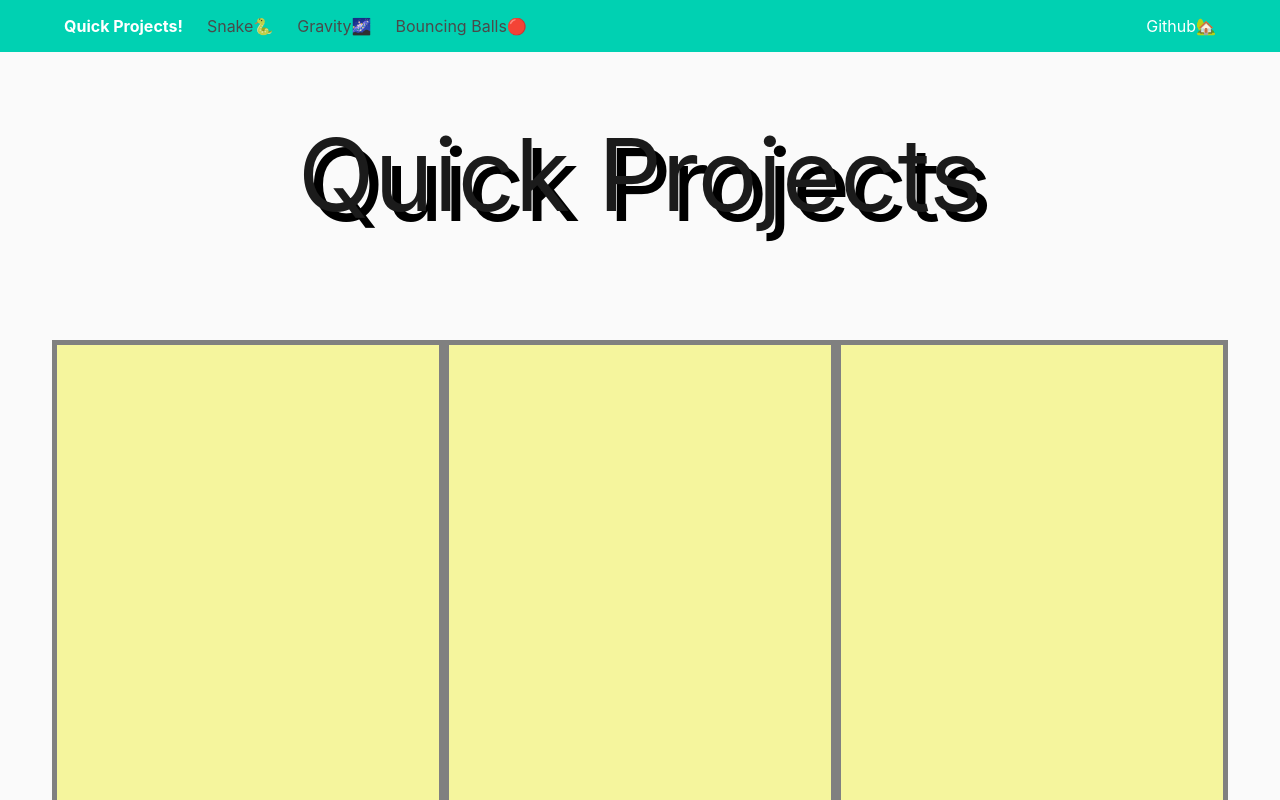
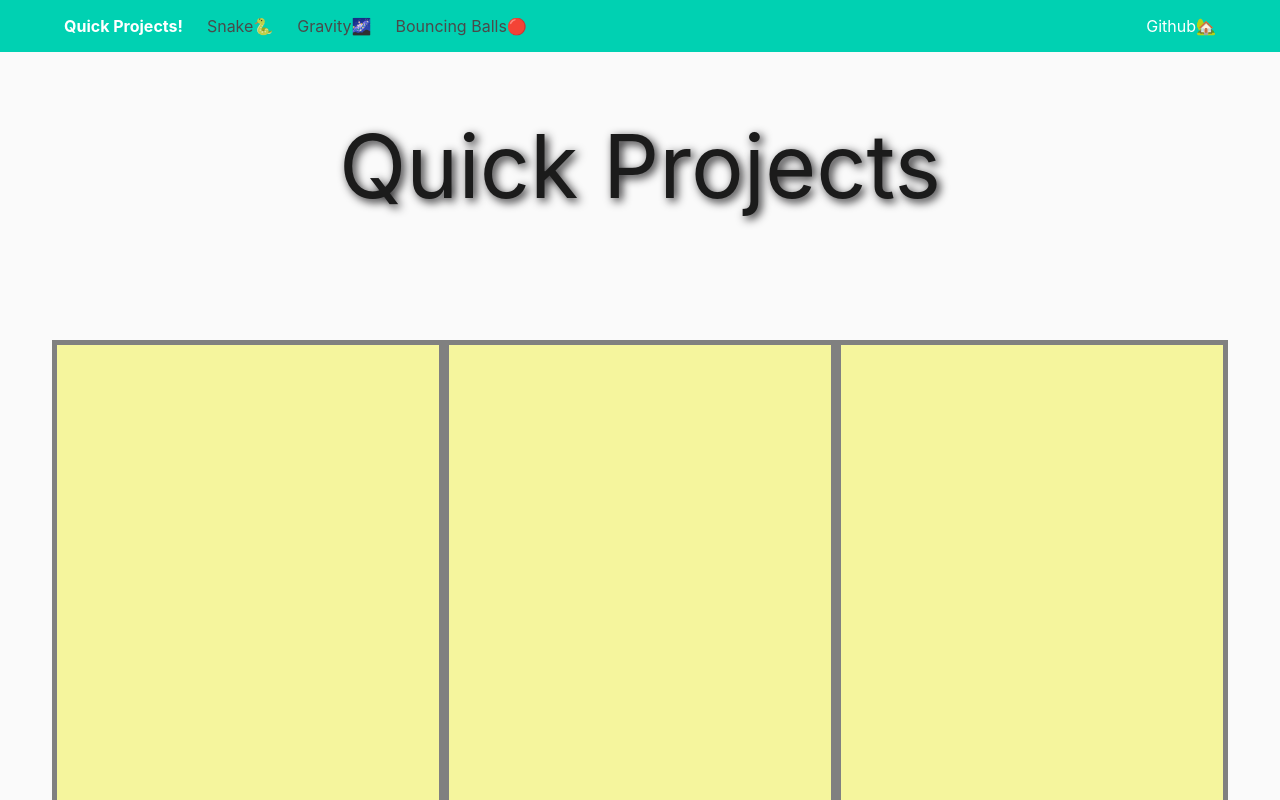
Before and after one commit to SPDUK/CanvasProjects, a React (Create React App) app: page /#/ in a window 1280 px wide. Shown: the top 800 px of the page. Built offline with nearby package versions, Linux system fonts and the light colour scheme; the HTML template or start-up script is replaced by a standard one.

Commit message:
added come styles for the hover text & made the default shadow + added responsiveness

```diff
--- a/src/Projects/HoverText/HoverText.jsx
+++ b/src/Projects/HoverText/HoverText.jsx
@@ -26,8 +26,6 @@ export default class HoverText extends Component {
 
     const text = document.getElementById('text');
     text.style.textShadow = `${xDistance}px ${yDistance}px 10px  #232323`;
-    console.log(xDistance);
-    console.log(yDistance);
   }
 
   render() {
@@ -35,6 +33,7 @@ export default class HoverText extends Component {
       <div className="hero">
         <div className="hero-body">
           <h1 id="text">Quick Projects</h1>
+          <span className="hero-underline" />
         </div>
       </div>
     );
--- a/src/Projects/HoverText/hovertext.css
+++ b/src/Projects/HoverText/hovertext.css
@@ -4,5 +4,30 @@
   justify-content: center;
   align-items: center; }
   .hero h1 {
-    text-shadow: 10px 10px 0 black;
-    font-size: 100px; }
+    animation: fadeHero 1s;
+    text-shadow: 3px 3px 10px #1f1e20;
+    opacity: 1;
+    font-size: 2.5em; }
+    @media (min-width: 500px) {
+      .hero h1 {
+        font-size: 3.5em; } }
+    @media (min-width: 770px) {
+      .hero h1 {
+        font-size: 4.5em; } }
+    @media (min-width: 994px) {
+      .hero h1 {
+        font-size: 5.5em; } }
+  .hero-underline {
+    width: 900px;
+    height: 20px;
+    background: black;
+    color: red;
+    z-index: 900; }
+
+@keyframes fadeHero {
+  0% {
+    opacity: 0;
+    transform: scale(0); }
+  100% {
+    opacity: 1;
+    transform: scale(1); } }
--- a/src/Projects/HoverText/hovertext.scss
+++ b/src/Projects/HoverText/hovertext.scss
@@ -4,7 +4,36 @@
   justify-content: center;
   align-items: center;
   h1 {
-    text-shadow: 10px 10px 0 rgba(0, 0, 0, 1);
-    font-size: 100px;
+    animation: fadeHero 1s;
+    text-shadow: 3px 3px 10px #1f1e20;
+    opacity: 1;
+    font-size: 2.5em;
+    @media (min-width: 500px) {
+      font-size: 3.5em;
+    }
+    @media (min-width: 770px) {
+      font-size: 4.5em;
+    }
+    @media (min-width: 994px) {
+      font-size: 5.5em;
+    }
+  }
+  &-underline {
+    width: 900px;
+    height: 20px;
+    background: black;
+    color: red;
+    z-index: 900;
   }
 }
+
+@keyframes fadeHero {
+  0% {
+    opacity: 0;
+    transform: scale(0);
+  }
+  100% {
+    opacity: 1;
+    transform: scale(1);
+  }
+}
```
